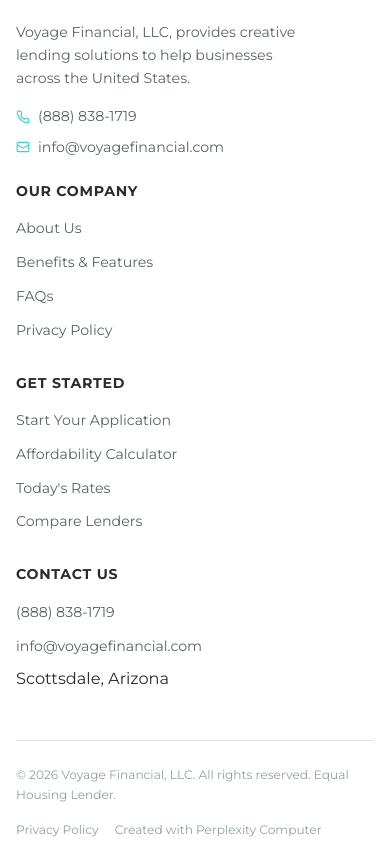
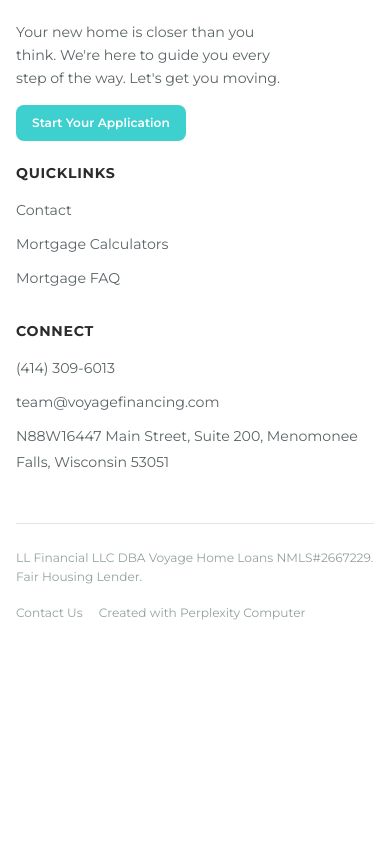
Before and after one commit to blindstrum/voyage-financing, a plain HTML site: page index.html in a window 390 px wide. Shown: the part 4872-5736 px from the top of the page. After the commit the page ends 5518 px from the top, so only its background shows below. Drawn offline with Linux system fonts and the light colour scheme.

Commit message:
Fix all contact info: phone, email, address, NMLS, application URL, footer structure

```diff
--- a/index.html
+++ b/index.html
@@ -30,19 +30,19 @@
 <div class="utility-bar">
   <div class="utility-bar-inner">
     <div class="utility-left">
-      <a href="https://maps.google.com/?q=Scottsdale+AZ" target="_blank" rel="noopener">
+      <a href="https://maps.app.goo.gl/zeK7FRGf99bxm1Yq9" target="_blank" rel="noopener">
         <svg width="14" height="14" viewBox="0 0 24 24" fill="none" stroke="currentColor" stroke-width="2"><path d="M21 10c0 7-9 13-9 13s-9-6-9-13a9 9 0 0 1 18 0z"/><circle cx="12" cy="10" r="3"/></svg>
-        Scottsdale, AZ
+        Menomonee Falls, WI
       </a>
     </div>
     <div class="utility-right">
-      <a href="tel:+18888381719">
+      <a href="tel:+14143096013">
         <svg width="14" height="14" viewBox="0 0 24 24" fill="none" stroke="currentColor" stroke-width="2"><path d="M22 16.92v3a2 2 0 0 1-2.18 2 19.79 19.79 0 0 1-8.63-3.07 19.5 19.5 0 0 1-6-6 19.79 19.79 0 0 1-3.07-8.67A2 2 0 0 1 4.11 2h3a2 2 0 0 1 2 1.72c.127.96.361 1.903.7 2.81a2 2 0 0 1-.45 2.11L8.09 9.91a16 16 0 0 0 6 6l1.27-1.27a2 2 0 0 1 2.11-.45c.907.339 1.85.573 2.81.7A2 2 0 0 1 22 16.92z"/></svg>
-        (888) 838-1719
+        (414) 309-6013
       </a>
-      <a href="mailto:info@voyagefinancial.com">
+      <a href="mailto:team@voyagefinancing.com">
         <svg width="14" height="14" viewBox="0 0 24 24" fill="none" stroke="currentColor" stroke-width="2"><rect x="2" y="4" width="20" height="16" rx="2"/><path d="M2 8l10 6 10-6"/></svg>
-        info@voyagefinancial.com
+        team@voyagefinancing.com
       </a>
     </div>
   </div>
@@ -63,11 +63,11 @@
       <li><a href="./faq.html">FAQ</a></li>
     </ul>
     <div class="nav-actions">
-      <a href="tel:+18888381719" class="nav-phone">(888) 838-1719</a>
+      <a href="tel:+14143096013" class="nav-phone">(414) 309-6013</a>
       <button class="theme-toggle" data-theme-toggle aria-label="Toggle dark mode">
         <svg width="20" height="20" viewBox="0 0 24 24" fill="none" stroke="currentColor" stroke-width="2"><path d="M21 12.79A9 9 0 1 1 11.21 3 7 7 0 0 0 21 12.79z"/></svg>
       </button>
-      <a href="./rates.html" class="btn btn-primary btn-sm">Apply Now</a>
+      <a href="https://voyagefinancing.my1003app.com/1859439/register" target="_blank" rel="noopener" class="btn btn-primary btn-sm">Apply Now</a>
       <button class="mobile-menu-btn" id="mobile-menu-btn" aria-label="Open menu">
         <span></span><span></span><span></span>
       </button>
@@ -87,7 +87,7 @@
     <p>Voyage Financing makes buying a home easy, honest, and way less expensive. No hidden fees. No bait-and-switch. Just the best rate we can find you.</p>
     <div style="display: flex; gap: var(--space-4); flex-wrap: wrap;">
       <a href="./rates.html" class="btn btn-primary btn-lg">Apply Now</a>
-      <a href="tel:+18888381719" class="btn btn-lg" style="background: transparent; border: 2px solid #fff; color: #fff;">Contact Us</a>
+      <a href="tel:+14143096013" class="btn btn-lg" style="background: transparent; border: 2px solid #fff; color: #fff;">Contact Us</a>
     </div>
   </div>
 </section>
@@ -249,7 +249,7 @@
   <div class="container" style="text-align: center;">
     <p style="font-size: var(--text-sm); color: var(--color-text-muted); margin-bottom: var(--space-2);">Questions? Call us.</p>
     <p style="font-size: var(--text-xl); font-family: var(--font-display); font-weight: 700;">
-      <a href="tel:+18888381719" style="color: var(--color-text);">(888) 838-1719</a>
+      <a href="tel:+14143096013" style="color: var(--color-text);">(414) 309-6013</a>
     </p>
     <p style="font-size: var(--text-xs); color: var(--color-text-faint); margin-top: var(--space-1);">Average wait time: less than 1 minute</p>
   </div>
@@ -263,49 +263,32 @@
         <a href="./index.html" class="nav-logo" style="margin-bottom: var(--space-3); display: inline-flex;">
           <img src="./assets/voyage-financial-logo-color.png" alt="Voyage Financing" height="40" style="height: 40px; width: auto;">
         </a>
-        <p>Voyage Financial, LLC, provides creative lending solutions to help businesses across the United States.</p>
-        <div class="footer-contact">
-          <a href="tel:+18888381719">
-            <svg width="14" height="14" viewBox="0 0 24 24" fill="none" stroke="currentColor" stroke-width="2"><path d="M22 16.92v3a2 2 0 0 1-2.18 2 19.79 19.79 0 0 1-8.63-3.07 19.5 19.5 0 0 1-6-6 19.79 19.79 0 0 1-3.07-8.67A2 2 0 0 1 4.11 2h3a2 2 0 0 1 2 1.72c.127.96.361 1.903.7 2.81a2 2 0 0 1-.45 2.11L8.09 9.91a16 16 0 0 0 6 6l1.27-1.27a2 2 0 0 1 2.11-.45c.907.339 1.85.573 2.81.7A2 2 0 0 1 22 16.92z"/></svg>
-            (888) 838-1719
-          </a>
-          <a href="mailto:info@voyagefinancial.com">
-            <svg width="14" height="14" viewBox="0 0 24 24" fill="none" stroke="currentColor" stroke-width="2"><rect x="2" y="4" width="20" height="16" rx="2"/><path d="M2 8l10 6 10-6"/></svg>
-            info@voyagefinancial.com
-          </a>
+        <p>Your new home is closer than you think. We're here to guide you every step of the way. Let's get you moving.</p>
+        <div style="margin-top: var(--space-4);">
+          <a href="https://voyagefinancing.my1003app.com/1859439/register" target="_blank" rel="noopener" class="btn btn-primary btn-sm">Start Your Application</a>
         </div>
       </div>
       <div class="footer-col">
-        <h4>Our Company</h4>
+        <h4>Quicklinks</h4>
         <ul>
-          <li><a href="./about.html">About Us</a></li>
-          <li><a href="./benefits.html">Benefits & Features</a></li>
-          <li><a href="./faq.html">FAQs</a></li>
-          <li><a href="https://voyagefinancial.com/privacy-policy" target="_blank" rel="noopener">Privacy Policy</a></li>
+          <li><a href="https://www.voyagefinancing.com/contact" target="_blank" rel="noopener">Contact</a></li>
+          <li><a href="https://www.voyagefinancing.com/mortgage-calculator/" target="_blank" rel="noopener">Mortgage Calculators</a></li>
+          <li><a href="https://www.voyagefinancing.com/faqs/" target="_blank" rel="noopener">Mortgage FAQ</a></li>
         </ul>
       </div>
       <div class="footer-col">
-        <h4>Get Started</h4>
+        <h4>Connect</h4>
         <ul>
-          <li><a href="./rates.html">Start Your Application</a></li>
-          <li><a href="./affordability.html">Affordability Calculator</a></li>
-          <li><a href="./rates.html">Today's Rates</a></li>
-          <li><a href="./compare.html">Compare Lenders</a></li>
-        </ul>
-      </div>
-      <div class="footer-col">
-        <h4>Contact Us</h4>
-        <ul>
-          <li><a href="tel:+18888381719">(888) 838-1719</a></li>
-          <li><a href="mailto:info@voyagefinancial.com">info@voyagefinancial.com</a></li>
-          <li>Scottsdale, Arizona</li>
+          <li><a href="tel:+14143096013">(414) 309-6013</a></li>
+          <li><a href="mailto:team@voyagefinancing.com">team@voyagefinancing.com</a></li>
+          <li><a href="https://maps.app.goo.gl/zeK7FRGf99bxm1Yq9" target="_blank" rel="noopener">N88W16447 Main Street, Suite 200, Menomonee Falls, Wisconsin 53051</a></li>
         </ul>
       </div>
     </div>
     <div class="footer-bottom">
-      <p>&copy; 2026 Voyage Financial, LLC. All rights reserved. Equal Housing Lender.</p>
+      <p>LL Financial LLC DBA Voyage Home Loans NMLS#2667229. Fair Housing Lender.</p>
       <div class="footer-legal">
-        <a href="https://voyagefinancial.com/privacy-policy" target="_blank" rel="noopener">Privacy Policy</a>
+        <a href="https://www.voyagefinancing.com/contact" target="_blank" rel="noopener">Contact Us</a>
         <a href="https://www.perplexity.ai/computer" target="_blank" rel="noopener noreferrer">Created with Perplexity Computer</a>
       </div>
     </div>
```
Also changed, not shown: about.html (+22 -39 lines), affordability.html (+22 -39 lines), benefits.html (+21 -38 lines), compare.html (+21 -38 lines), faq.html (+24 -41 lines), rates.html (+23 -40 lines).
